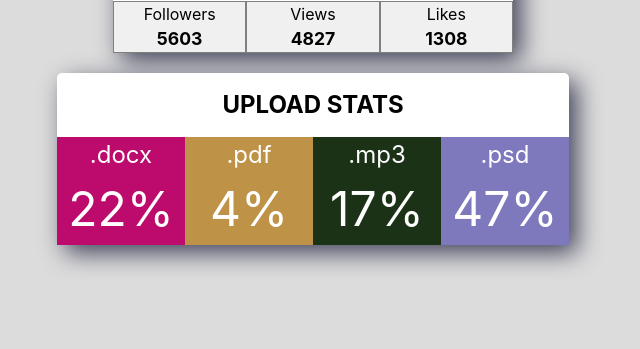
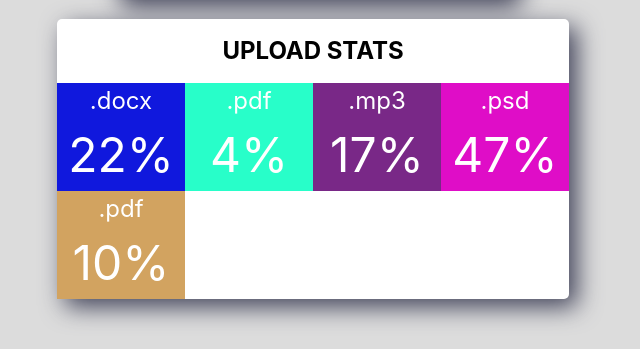
Before and after one commit to michalmazurdev/goit-react-hw-01-components, a React (Create React App) app: page / in a window 1280 px wide. Shown: the part 394-743 px from the top of the page, without its empty margins (327-967 px from the left). Built offline with nearby package versions, Linux system fonts and the light colour scheme.

Commit message:
2nd task code refactored

```diff
--- a/src/components/Statistics/Statistics.jsx
+++ b/src/components/Statistics/Statistics.jsx
@@ -10,47 +10,22 @@ export const Statistics = ({ title, stats }) => (
   <section className={css.statistics}>
     {title && <h2 className={css.title}>{title}</h2>}
     <ul className={css.statList}>
+      {stats.map(stat => (
         <li
           className={css.item}
           style={{
             backgroundColor: `#${randomColor()}`,
           }}
         >
-        <span className={css.label}>{stats[0].label}</span>
-        <span className={css.percentage}>{stats[0].percentage}%</span>
+          <span className={css.label}>{stat.label}</span>
+          <span className={css.percentage}>{stat.percentage}%</span>
         </li>
-      <li
-        className={css.item}
-        style={{
-          backgroundColor: `#${randomColor()}`,
-        }}
-      >
-        <span className={css.label}>{stats[1].label}</span>
-        <span className={css.percentage}>{stats[1].percentage}%</span>
-      </li>
-      <li
-        className={css.item}
-        style={{
-          backgroundColor: `#${randomColor()}`,
-        }}
-      >
-        <span className={css.label}>{stats[2].label}</span>
-        <span className={css.percentage}>{stats[2].percentage}%</span>
-      </li>
-      <li
-        className={css.item}
-        style={{
-          backgroundColor: `#${randomColor()}`,
-        }}
-      >
-        <span className={css.label}>{stats[3].label}</span>
-        <span className={css.percentage}>{stats[3].percentage}%</span>
-      </li>
+      ))}
     </ul>
   </section>
 );
 
 Statistics.propTypes = {
   title: PropTypes.string,
-  stats: PropTypes.oneOfType([PropTypes.string, PropTypes.number]),
+  stats: PropTypes.array,
 };
--- a/src/components/Statistics/Statistics.module.css
+++ b/src/components/Statistics/Statistics.module.css
@@ -13,6 +13,7 @@
 .statList {
   display: flex;
   width: 100%;
+  flex-wrap: wrap;
 }
 .item {
   display: flex;
```
Lines whose indentation alone changed are shown as unchanged.
